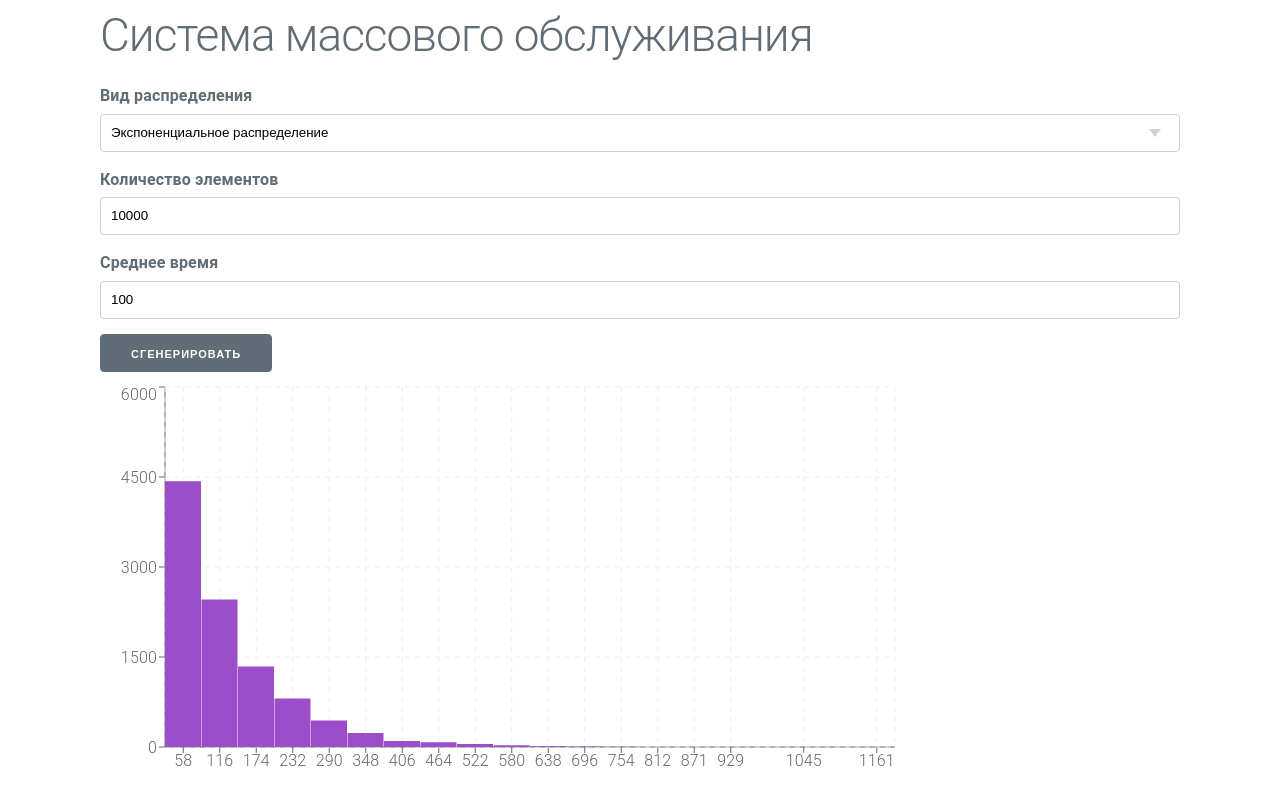
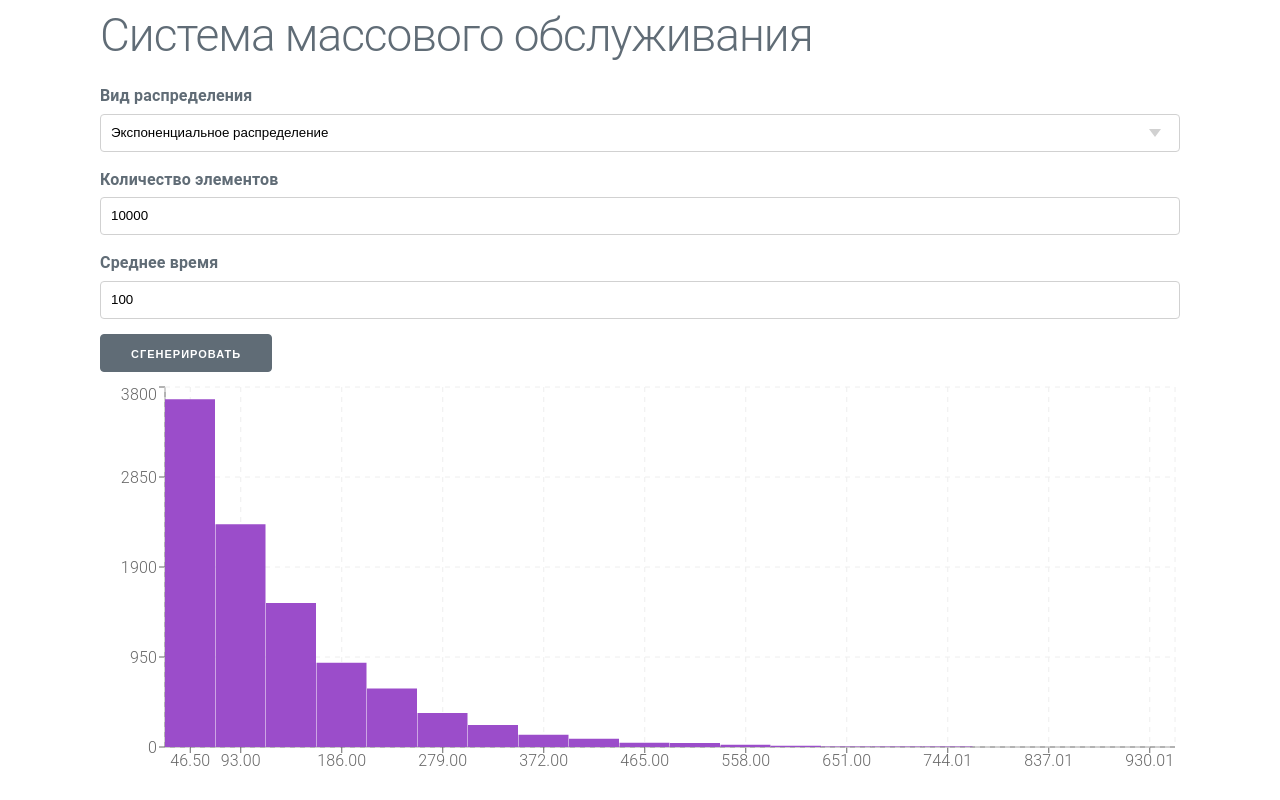
Before and after one commit to NikonP/407-reliability-lab, a Next.js app: page / in a window 1280 px wide. Both pictures are taken after a click on the button "СГЕНЕРИРОВАТЬ". Built offline with nearby package versions, Linux system fonts and the light colour scheme.

Commit message:
fix stuff

```diff
--- a/components/MassServiceSystem.tsx
+++ b/components/MassServiceSystem.tsx
@@ -9,7 +9,9 @@ import {
     XAxis,
     YAxis,
     CartesianGrid,
-    Bar
+    Bar,
+    ResponsiveContainer,
+    Tooltip
 } from "recharts";
 
 interface MSSProps {}
@@ -49,10 +51,24 @@ export default function MassServiceSystem({}: MSSProps) {
 
         let randomFunc = dist === "exp" ? getRandomExp : getRandomNorm;
 
-        let numbers = Array.from({ length: count }, () => randomFunc(avgT)); // [...Array(count)].map(() => randomFunc(avgT));
+        let numbers = new Array<number>(count);
+        for (let i = 0; i < count; i++) {
+            numbers[i] = randomFunc(avgT);
+        }
 
-        let maxVal = Math.max.apply(null, numbers);
-        let minVal = Math.min.apply(null, numbers);
+        // let numbers = Array.from({ length: count }, () => randomFunc(avgT)); // [...Array(count)].map(() => randomFunc(avgT));
+
+        let maxVal = -Infinity;
+        let minVal = Infinity;
+        let numbersLength = numbers.length;
+
+        for (let i = 0; i < numbersLength; i++) {
+            maxVal = Math.max(maxVal, numbers[i]);
+            minVal = Math.min(minVal, numbers[i]);
+        }
+
+        // let maxVal = Math.max.apply(null, numbers);
+        // let minVal = Math.min.apply(null, numbers);
 
         console.log("Interval count", intervalCount);
         console.log("min-max", minVal, maxVal);
@@ -137,19 +153,18 @@ export default function MassServiceSystem({}: MSSProps) {
             </div>
 
             {distPlot.length > 0 ? (
-                <div>
+                <ResponsiveContainer width="100%" height={400}>
                     <BarChart
-                        width={800}
-                        height={400}
                         data={distPlot.map((v) => {
                             return {
                                 value: v.count,
-                                name: Math.round(v.rangeEnd)
+                                name: v.rangeEnd.toFixed(2)
                             };
                         })}
                         barGap={0}
                         barCategoryGap={0}
                     >
+                        <Tooltip />
                         <XAxis dataKey="name" domain={["auto", "auto"]} />
                         <YAxis dataKey="value" domain={["auto", "auto"]} />
                         <CartesianGrid stroke="#eee" strokeDasharray="5 5" />
@@ -160,7 +175,7 @@ export default function MassServiceSystem({}: MSSProps) {
                             maxBarSize={200}
                         />
                     </BarChart>
-                </div>
+                </ResponsiveContainer>
             ) : (
                 <div>
                     <Icon.ArrowUp /> Нажми сгенерировать
```
